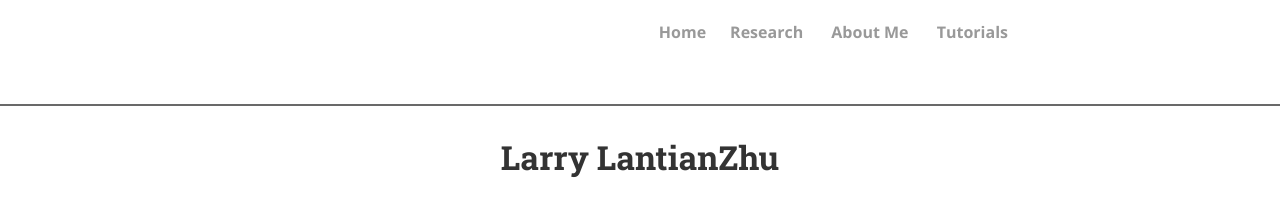
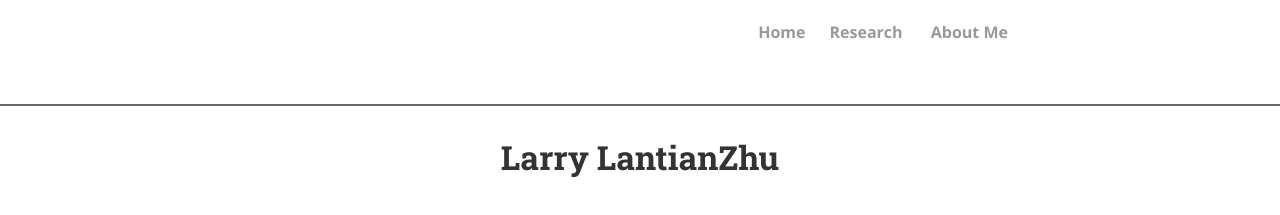
Before and after one commit to lantianZhu/lantianZhu.github.io, a Jekyll site: the page built from index.html, in a window 1280 px wide. Shown: the top 215 px of the page. Built offline with Jekyll 4.4.1, drawn with Linux system fonts in a browser that asks for light colours; nearby versions of some CDN libraries; the list of posts is cut into pages by our own code; comment, search, counter and statistics services are not loaded; a style sheet for code colours, icons or effects is not loaded.

Commit message:
Update header.html

```diff
--- a/_includes/header.html
+++ b/_includes/header.html
@@ -8,7 +8,6 @@
       <li class="nav-link"><a href="{{ site.baseurl }}/" class="logo"><strong>Home</strong></a>
       <li class="nav-link"><a href="https://lantianzhu.github.io/research"><strong>Research</strong></a>
       <li class="nav-link"><a href="https://lantianzhu.github.io/about"><strong>About Me</strong></a>
-      <li class="nav-link"><a href="https://lantianzhu.github.io/tutorials"><strong>Tutorials</strong></a>
       </ul>
     </nav>
   </div>
```
